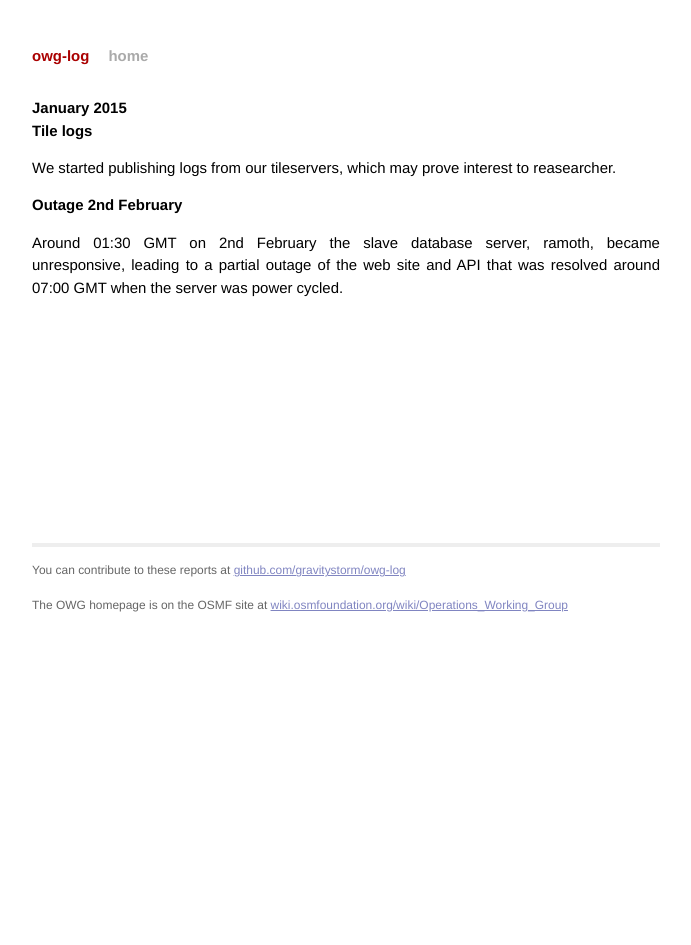
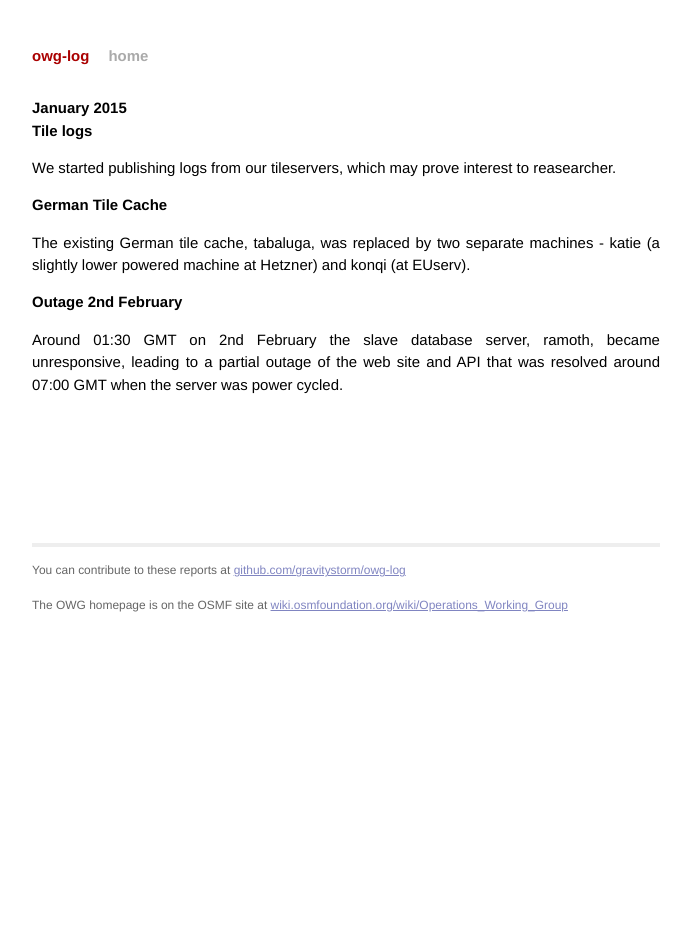
Before and after one commit to openstreetmap/owg-website, a Jekyll site: the page built from _posts/2015-01-01-january.md, in a window 1280 px wide. Shown: the whole page, without its empty margins (294-985 px from the left). Built offline with Jekyll 4.4.1, drawn with Linux system fonts in a browser that asks for light colours; Markdown is read by kramdown in place of the engine named in the settings.

Commit message:
Update 2015-01-01-january.md

```diff
--- a/_posts/2015-01-01-january.md
+++ b/_posts/2015-01-01-january.md
@@ -8,6 +8,10 @@ date:   2015-01-31 23:59:59
 
 We started publishing logs from our tileservers, which may prove interest to reasearcher.
 
+# German Tile Cache
+
+The existing German tile cache, tabaluga, was replaced by two separate machines - katie (a slightly lower powered machine at Hetzner) and konqi (at EUserv).
+
 # Outage 2nd February
 
 Around 01:30 GMT on 2nd February the slave database server, ramoth, became unresponsive, leading to a partial outage of the web site and API that was resolved around 07:00 GMT when the server was power cycled.
```
